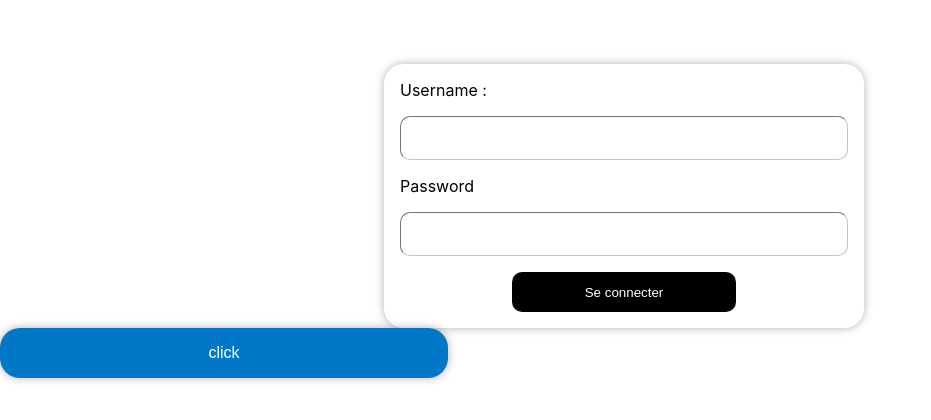
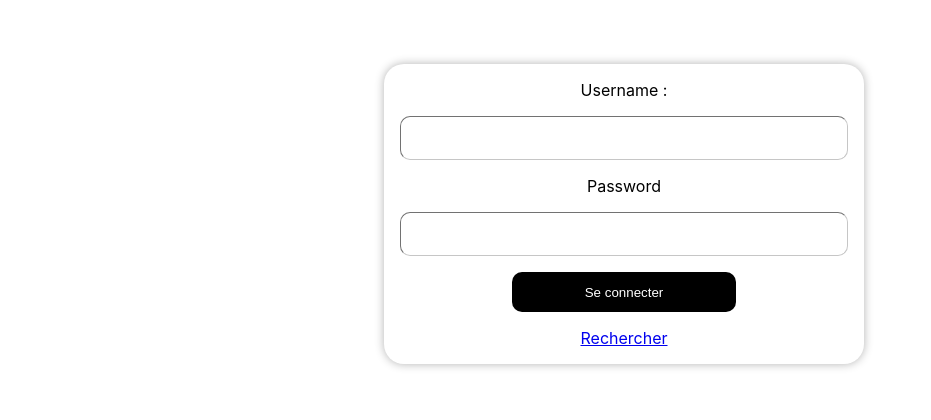
Before and after one commit to FranzGuanaco/ManagementApp, a React (Create React App) app in the folder management-app/: page / in a window 1280 px wide. Shown: the part 320-740 px from the top of the page, without its empty margins (0-931 px from the left). Built offline with nearby package versions, Linux system fonts and the light colour scheme.

Commit message:
first router

```diff
--- a/management-app/package.json
+++ b/management-app/package.json
@@ -8,6 +8,7 @@
     "@testing-library/user-event": "^13.5.0",
     "react": "^18.2.0",
     "react-dom": "^18.2.0",
+    "react-router-dom": "^6.8.2",
     "react-scripts": "5.0.1",
     "web-vitals": "^2.1.4"
   },
--- a/management-app/src/App.js
+++ b/management-app/src/App.js
@@ -1,21 +1,24 @@
 import React from 'react';
 import ReactDOM from 'react-dom';
 import BoxId from './BoxId';
-import Button from './Button';
+import Homepage from './Homepage/Homepage';
+import {Routes, Route} from 'react-router-dom'
 
 function App() {
 
   return(
-    <div className="first">
-      <BoxId/>
 
-      <Button/>
-    </div>
+    <div className="App">
+      <Routes>
+        <Route path='/' element={<BoxId/>} />
+        <Route path='/Homepage' element={<Homepage/>} />
+      </Routes>
+      </div>
   );
 
 }
 
 
-ReactDOM.render(<App />, document.getElementById('root'));
+//ReactDOM.render(<App />, document.getElementById('root'));
 
 export default App;
--- a/management-app/src/BoxId.js
+++ b/management-app/src/BoxId.js
@@ -1,5 +1,6 @@
 import React from "react";
 import PropTypes from "prop-types";
+import { Link } from "react-router-dom";
 import "./App.css";
 
 const BoxId = (props) => {
@@ -14,6 +15,7 @@ const BoxId = (props) => {
   <label htmlFor="password">{props.title2}</label>
   <input type="password" id="password" name="password" />
   <input type="submit" value="Se connecter"/>
+  <Link to="/Homepage">Rechercher</Link>
   </form>
 );
 }
--- /dev/null
+++ b/management-app/src/Homepage/Homepage.js
@@ -0,0 +1,7 @@
+import React from 'react'
+
+export default function Homepage() {
+  return (
+    <div>Homepage</div>
+  )
+}
--- a/management-app/src/index.js
+++ b/management-app/src/index.js
@@ -3,12 +3,13 @@ import ReactDOM from 'react-dom/client';
 import './index.css';
 import App from './App';
 import reportWebVitals from './reportWebVitals';
+import{BrowserRouter} from  'react-router-dom'
 
 const root = ReactDOM.createRoot(document.getElementById('root'));
 root.render(
-  <React.StrictMode>
+  <BrowserRouter>
     <App />
-  </React.StrictMode>
+  </BrowserRouter>
 );
 
 // If you want to start measuring performance in your app, pass a function
```
Also changed, not shown: 1 other file (tests, documents, lock files or other folders).
